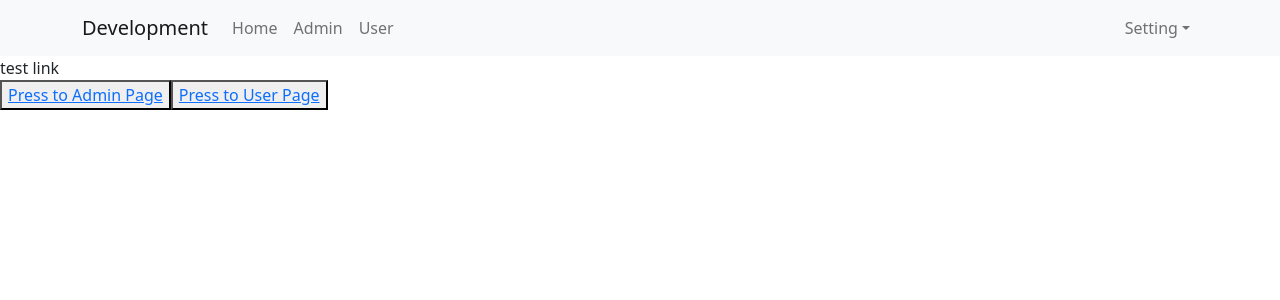
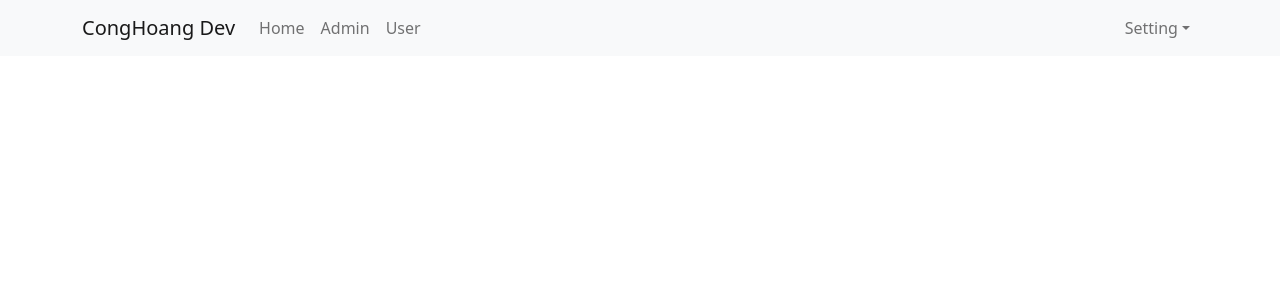
Before and after one commit to 18hcong/React-Test, a React (Create React App) app: page / in a window 1280 px wide. Shown: the top 300 px of the page. Built offline with nearby package versions, Linux system fonts and the light colour scheme.

Commit message:
Nested Routes

```diff
--- a/src/App.js
+++ b/src/App.js
@@ -1,20 +1,18 @@
 import "./App.scss";
 import Header from "./components/Header/Header";
-import { Link } from "react-router-dom";
+import { Outlet, Link } from "react-router-dom";
 
 const App = () => {
   return (
     <div className="app-container">
-      <Header />
-      <div>test link</div>
-      <div>
-        <button>
-          <Link to="/admins">Press to Admin Page</Link>
-        </button>
-        <button>
-          <Link to="/users">Press to User Page</Link>
-        </button>
+      <div className="header-container">
+        <Header />
       </div>
+      <div className="main-container">
+        <div className="sidebar-container"></div>
+      </div>
+      <div className="app-content"></div>
+      <Outlet />
     </div>
   );
 };
--- a/src/components/Header/Header.js
+++ b/src/components/Header/Header.js
@@ -8,7 +8,7 @@ const Header = () => {
   return (
     <Navbar bg="light" expand="lg">
       <Container>
-        <Navbar.Brand href="#home">Development</Navbar.Brand>
+        <Navbar.Brand href="#home">CongHoang Dev</Navbar.Brand>
         <Navbar.Toggle aria-controls="basic-navbar-nav" />
         <Navbar.Collapse id="basic-navbar-nav">
           <Nav className="me-auto">
--- a/src/index.js
+++ b/src/index.js
@@ -15,9 +15,10 @@ root.render(
     {/* <React.StrictMode> */}
     <BrowserRouter>
       <Routes>
-      <Route path="/" element={<App/>}/>
-      <Route path="admins" element={<Admin/>}/>
-      <Route path="users" element={<User/>}/>
+        <Route path="/" element={<App />}>
+          <Route path="admins" element={<Admin />} />
+          <Route path="users" element={<User />} />
+        </Route>
       </Routes>
     </BrowserRouter>
     {/* </React.StrictMode> */}
```
